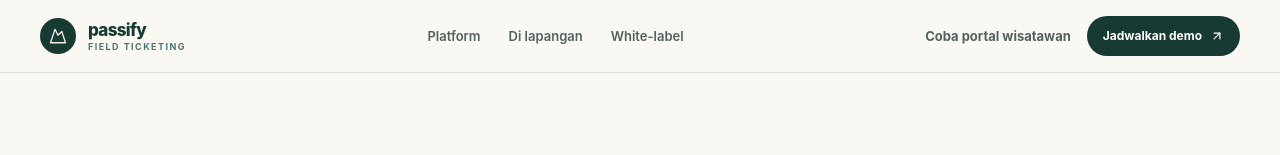
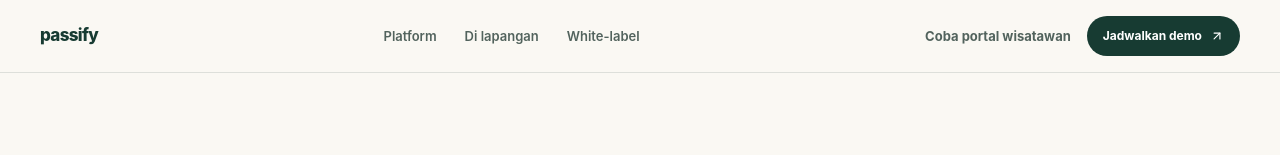
Before and after one commit to Derylfabiensyah/passify, a React app in the folder frontend/: page / in a window 1280 px wide. Shown: the top 155 px of the page. Built offline with nearby package versions, Linux system fonts and the light colour scheme; the HTML template or start-up script is replaced by a standard one.

Commit message:
style(ui): remove logo and field ticketing text from landing page header

```diff
--- a/frontend/src/components/LandingPage.jsx
+++ b/frontend/src/components/LandingPage.jsx
@@ -5,13 +5,7 @@ import { Link } from 'react-router-dom';
 const heroImage = 'https://images.unsplash.com/photo-1588668214407-6ea9a6d8c272?auto=format&fit=crop&w=1800&q=88';
 const trailImage = 'https://images.unsplash.com/photo-1511497584788-876760111969?auto=format&fit=crop&w=1400&q=85';
 
-function Mark() {
-  return (
-    <span className="grid h-9 w-9 place-items-center rounded-full bg-[var(--ink)] text-[var(--sand)]">
-      <Mountain className="h-[18px] w-[18px] stroke-[1.7]" />
-    </span>
-  );
-}
+
 
 function Eyebrow({ children }) {
   return (
@@ -29,12 +23,8 @@ export default function LandingPage() {
     <div className="min-h-screen overflow-x-hidden bg-[var(--canvas)] text-[var(--ink)]">
       <header className="relative z-20 border-b border-[rgba(23,59,50,0.13)] bg-[var(--canvas)]">
         <div className="mx-auto flex h-[72px] max-w-[1280px] items-center justify-between px-5 sm:px-8 lg:px-10">
-          <Link to="/" className="flex items-center gap-3 text-decoration-none" aria-label="Passify beranda">
-            <Mark />
-            <span className="leading-tight">
-              <span className="block text-[17px] font-extrabold tracking-[-0.04em]">passify</span>
-              <span className="block text-[9px] font-bold uppercase tracking-[0.16em] text-[var(--river)]">field ticketing</span>
-            </span>
+          <Link to="/" className="flex items-center text-decoration-none" aria-label="Passify beranda">
+            <span className="text-[17px] font-extrabold tracking-[-0.04em]">passify</span>
           </Link>
 
           <nav className="hidden items-center gap-7 text-[13px] font-semibold text-[var(--ink-soft)] md:flex">
```
